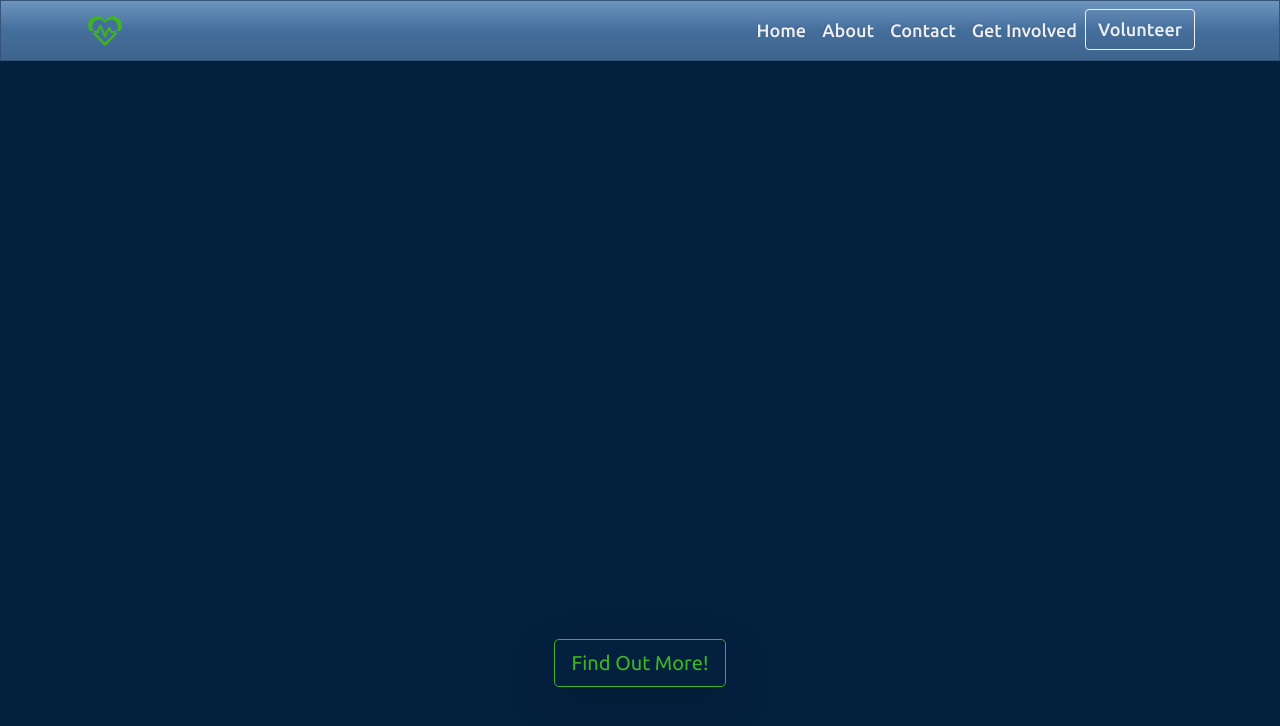
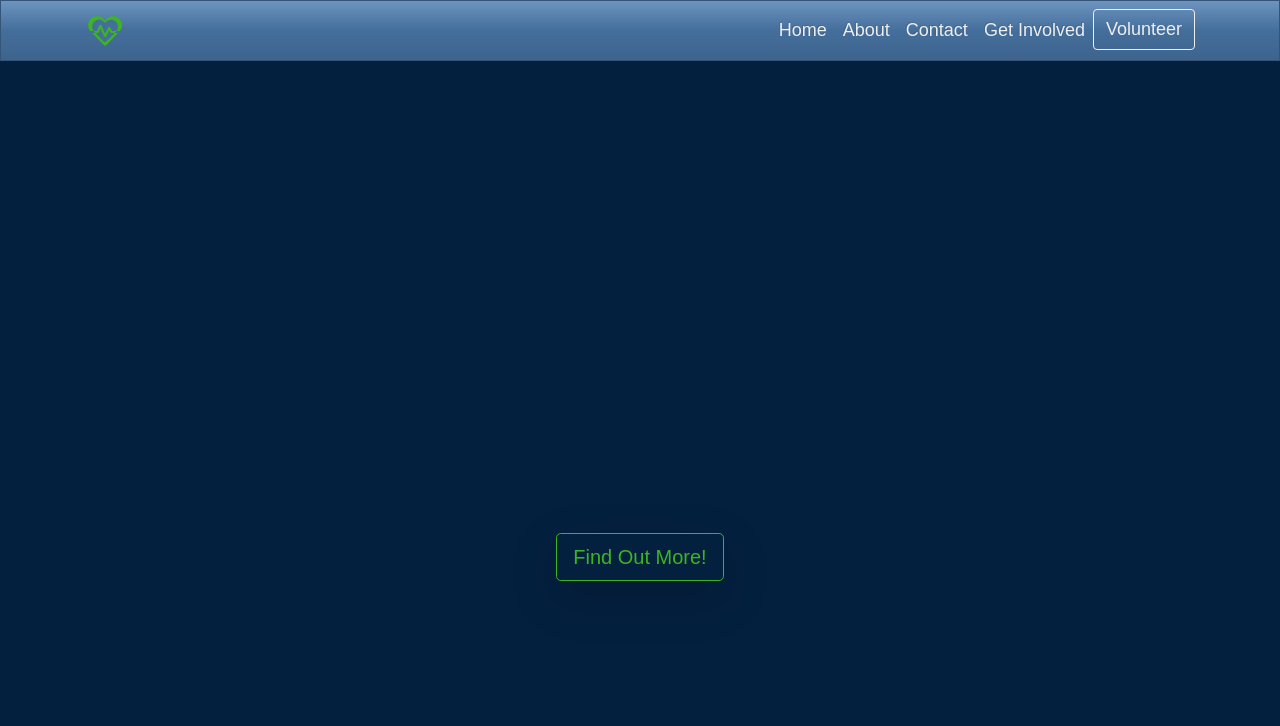
Before and after one commit to Pia007/Hero, a React (Create React App) app: page /home in a window 1280 px wide. Shown: the top 726 px of the page. Built offline with nearby package versions, Linux system fonts and the light colour scheme; a web font is replaced by a local one; what react-redux-form would draw is missing.

Commit message:
added test fonts

```diff
--- a/src/App.css
+++ b/src/App.css
@@ -14,18 +14,20 @@
     --font-work-sans: 'Work Sans', sans-serif;
     --font-offside: 'Offside', sans-serif;
     --font-ubuntu: 'Ubuntu', sans-serif;
+    --font-ptSans: 'Pt-sans', sans-serif;
+
     /* offside is clean */
 }
 html,
 body {
-    font-family: var(--font-ubuntu);
+    font-family: var(--font-ptSans);
     width: 100%;
     height: 100vh;
     /* Removed bc it throws off ScrollToTop component */
     /* overflow-x: hidden; */
 }
-.header-text {
-    font-size: 36px;
+.lp-text {
+    font-size: 50px;
 }
 .intro-img,
 .home-bg {
@@ -45,8 +47,7 @@ a, a:hover {
     color: inherit;
     text-decoration: none;
 }
-.nav-logo,
-.lp-logo {
+.nav-logo {
     width: 40px;
     height: 40px;
     background: none;
@@ -137,10 +138,12 @@ a, a:hover {
 }
 h1 {
     font-size: 32px;
+    text-shadow: 1px 1px 3px;
 }
 h1,
 h2 {
     font-weight: 600;
+    text-shadow: 1px 1px 3px;
 
 }
 
@@ -172,7 +175,13 @@ img {
 }
 
 .sub-text {
-    font-size: 15px;
+    font-size: 50px;
+    text-shadow: 1px 1px 3px;
+}
+.lp-logo {
+    width: 38px;
+    height: 38px;
+    border: none;
 }
 
 .sub-thanks {
@@ -394,7 +403,8 @@ img {
 }
 .close {
     color: #ff1d1b;
-    border-radius: 50%;
+    text-shadow: none;
+
 }
 
 .ig { color: #E1306C; }
@@ -454,6 +464,13 @@ ul li .faq-link:focus {
     h1 {
         font-size: 34px;
     }
+    .sub-text {
+        font-size: 60px;
+    }
+    .lp-logo {
+        width: 42px;
+        height: 42px;
+    }
     .mission-text {
         font-size: 18px;
     }
@@ -463,10 +480,28 @@ ul li .faq-link:focus {
     .hdr-icon-link {
         font-size: 50px;
     }
+    /* .sub-text {
+        font-size: 16px;
+    }  */
+}
+/* @media screen and (min-width: 576px) {
     .sub-text {
-        font-size: 16px;
+        font-size: 45px;
     }
-}
+    .lp-logo {
+        width: 35px;
+        height: 35px;
+    }
+} */
+/* @media screen and (min-width: 650px) {
+    .sub-text {
+        font-size: 55px;
+    }
+    .lp-logo {
+        width: 40px;
+        height: 40px;
+    }
+} */
 
 @media screen and (min-width: 768px) {
     h1 {
@@ -474,6 +509,13 @@ ul li .faq-link:focus {
     }
     h2 {
         font-size: 30px;
+    }
+    .sub-text {
+        font-size: 60px;
+    }
+    .lp-logo {
+        width: 42px;
+        height: 42px;
     }
     .mission-text {
         font-size: 20px;
@@ -484,9 +526,9 @@ ul li .faq-link:focus {
     .hdr-icon-link {
         font-size: 55px;
     }
-    .sub-text {
+    /* .sub-text {
         font-size: 30px;
-    }
+    } */
     .about-table-header
     .sponsor-name,
     .question {
@@ -507,13 +549,17 @@ ul li .faq-link:focus {
     h2 {
         font-size: 36px;
     }
-    .header-text {
-        font-size: 44px;
+    .sub-text {
+        font-size: 79px;
+    }
+    .lp-logo {
+        width: 64px;
+        height: 64px;
     }
     .hdr-icon-link {
         font-size: 60px;
     }
-    .sub-text,
+
     .thanks {
         font-size: 42px;
     }
@@ -542,15 +588,15 @@ ul li .faq-link:focus {
     h2 {
         font-size: 40px;
     }
-    .header-text {
-        font-size: 46px;
-    }
+    /* .lp-text {
+        font-size: 110px;
+    } */
     .sub-text {
-        font-size: 120px;
+        font-size: 98px;
     }
     .lp-logo{
-        width: 90px;
-        height: 90px;
+        width: 78px;
+        height: 78px;
     }
     .sub-thanks {
         line-height: 1.8;
--- a/src/index.js
+++ b/src/index.js
@@ -12,6 +12,8 @@ import 'typeface-montserrat';
 import 'typeface-open-sans';
 import 'typeface-roboto';
 import 'typeface-ubuntu';
+import 'typeface-rubik';
+import 'typeface-pt-sans';
 import App from './App';
 
 ReactDOM.render(
```
